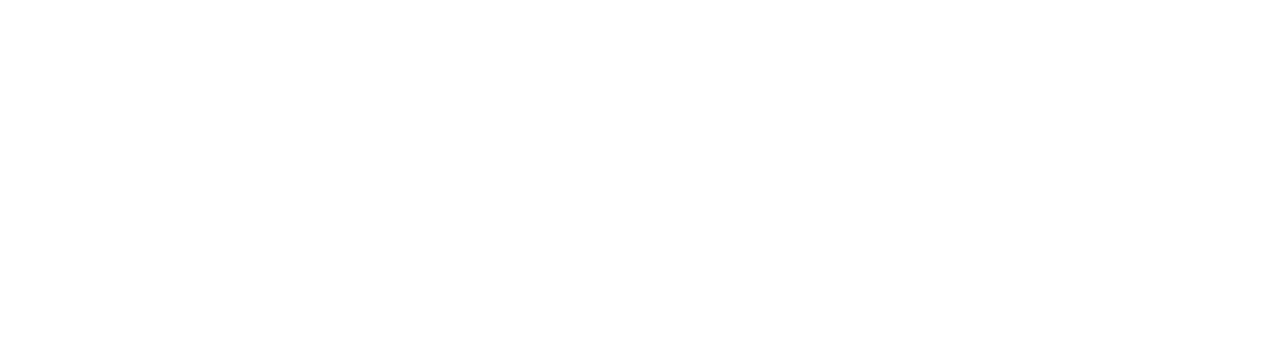
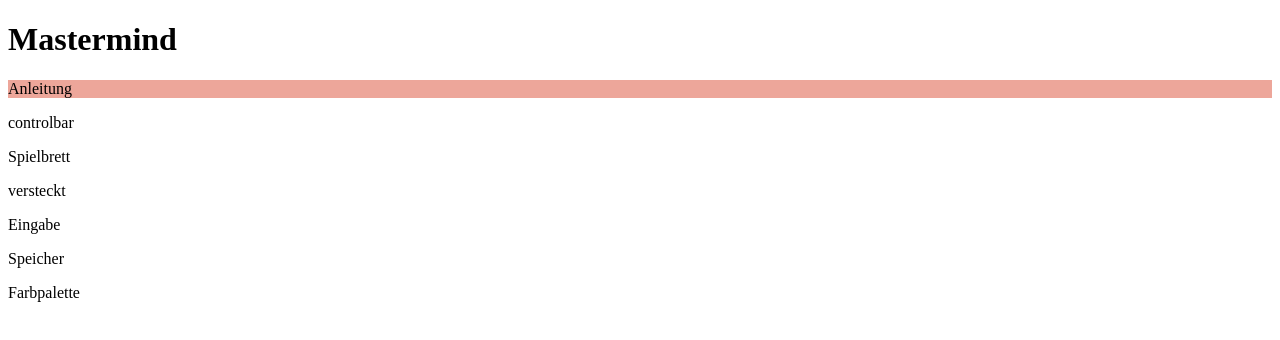
Before and after one commit to Leaena22/WEBPmastermind, a plain HTML site: page index.html in a window 1280 px wide. Drawn offline with Linux system fonts and the light colour scheme.

Commit message:
Update index.html

```diff
--- a/index.html
+++ b/index.html
@@ -12,12 +12,13 @@
 
     <body>
 	    <div class="Titel">
-
+		 <h1>Mastermind</h1>
 
 
 		 </div>
 
 	    <div class="Anleitung">
+		    <p> Anleitung </p>
 
 
 
@@ -25,30 +26,31 @@
 
 
 	    <div class="controlbar">
-
+		    <p> controlbar</p>
 	    </div>
 
 	  <div class="Spielbrett">
+		  <p>Spielbrett</p>
 	    	<div class="versteckt">
-
+			<p>versteckt</p>
 		  </div>
 
 
 
 		  <div class="Eingabe">
-
+			  <p>Eingabe</p>
 		  </div>
 
 
 
 		  <div class="Speicher">
-
+			  <p>Speicher</p>
 		  </div>
 	  </div>
 
 
 	   <div class="Farbpalette">
-
+		   <p>Farbpalette</p>
 	    </div>
 
 
```
